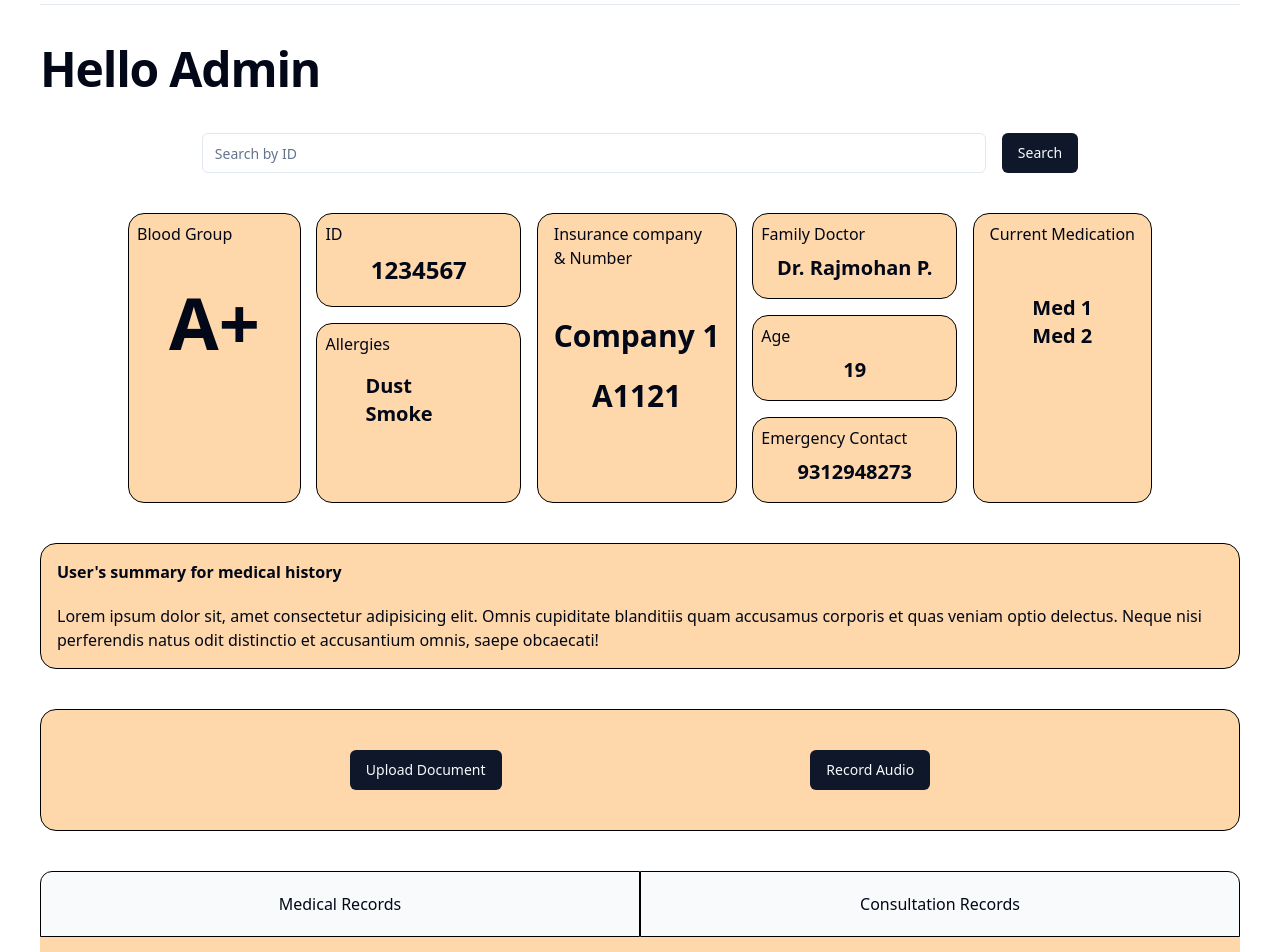
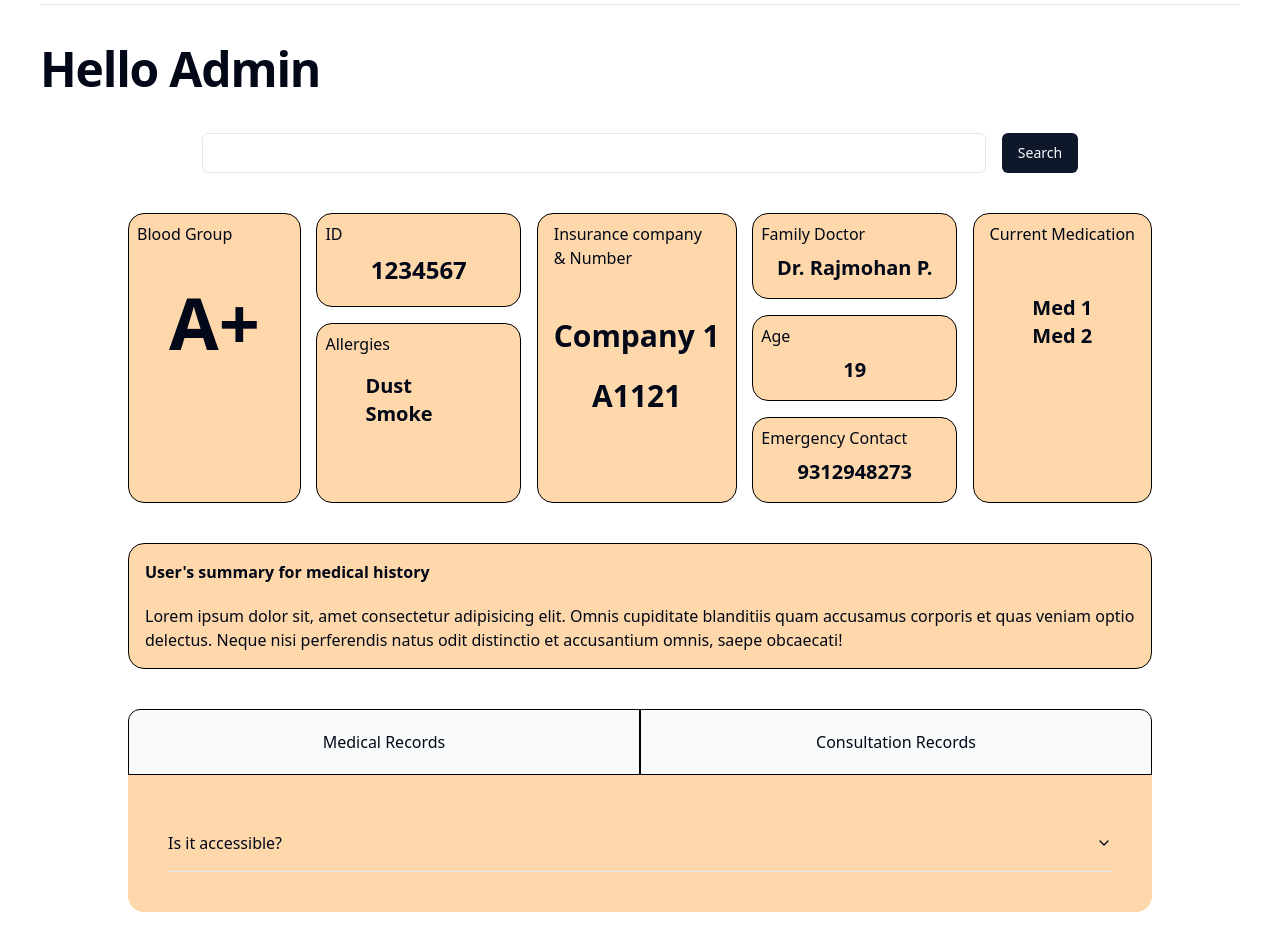
Before and after one commit to aryanraj2713/OneMed, a React (Vite) app in the folder client/web/: page /dashboard in a window 1280 px wide. Shown: the part 160-1112 px from the top of the page. Built offline with nearby package versions, Linux system fonts and the light colour scheme.

Commit message:
add uniformity to the site

```diff
--- a/client/web/src/components/dashboard.tsx
+++ b/client/web/src/components/dashboard.tsx
@@ -3,7 +3,6 @@ import { Button } from "./ui/button";
 import { Input } from "./ui/input";
 import MedicalRecords from "./MedicalRecords";
 import ConsultationRecords from "./ConsultationRecords";
-import { Link } from "react-router-dom";
 
 function Dashboard() {
 	const [activeButton, setActiveButton] = useState(""); // State to track active button
@@ -16,36 +15,6 @@ function Dashboard() {
 			setActiveButton(buttonName); // Activate button
 		}
 	};
-	const [userDetails, setUserDetails] = useState({
-		id: "",
-		bloodGroup: "",
-		allergies: [],
-		insuranceCompany: "",
-		insuranceNumber: "",
-		familyDoctor: "",
-		age: "",
-		emergencyContact: "",
-		currentMedication: [],
-	});
-
-	const [searchId, setSearchId] = useState(""); // State to store search ID
-	const handleSearch = async () => {
-		try {
-			const url = "http://127.0.0.1:8000/user/" + searchId;
-			const response = await fetch(url, {
-				method: "GET",
-				headers: {
-					"Content-Type": "application/json",
-				},
-			});
-			console.log(response);
-			const data = response.json();
-			console.log(data);
-
-		} catch (error) {
-			console.error(error);
-		}
-	}
 
 	return (
 		<div className="w-full h-auto min-h-screen flex flex-col gap-10 p-10">
@@ -66,15 +35,7 @@ function Dashboard() {
 				Hello Admin
 			</h1>
 			<div className="w-full h-[20%] px-10 flex items-center justify-center gap-4">
-				<Input
-					className="w-[70%] "
-					onChange={(e) => setSearchId(e.target.value)}
-					placeholder="Search by ID"
-					value={searchId}
-					type="text"
-					name="searchId"
-					id="searchId"
-				/>{" "}
+				<Input className="w-[70%] " />
 				<Button>Search</Button>
 			</div>
 			<div className="w-full flex justify-center">
@@ -157,39 +118,26 @@ function Dashboard() {
 					</div>
 				</div>
 			</div>
-			<div className="p-4 flex flex-col w-full h-auto border bg-orange-200 border-black rounded-2xl">
+			<div className="flex w-full justify-center">
+				<div className="p-4 flex flex-col w-full h-auto border max-w-5xl bg-orange-200 border-black rounded-2xl">
 					<div className="pb-5 font-bold ">
 						User's summary for medical history{" "}
 					</div>
 					<div>
-					Lorem ipsum dolor sit, amet consectetur adipisicing elit.
-					Omnis cupiditate blanditiis quam accusamus corporis et quas
-					veniam optio delectus. Neque nisi perferendis natus odit
-					distinctio et accusantium omnis, saepe obcaecati!{" "}
+						Lorem ipsum dolor sit, amet consectetur adipisicing elit. Omnis
+						cupiditate blanditiis quam accusamus corporis et quas veniam optio
+						delectus. Neque nisi perferendis natus odit distinctio et
+						accusantium omnis, saepe obcaecati!{" "}
 					</div>
 				</div>
-			<div className="flex bg-orange-200 rounded-2xl border-black border py-10 justify-evenly">
-				<Link to="/upload-docs"><Button>
-					Upload Document
-				</Button></Link>
-				{/* <Link to="/upload-audio">
-					<Button>
-						Upload Audio
-					</Button>
-				</Link> */}
-				<Link to="/record-audio">
-					<Button>
-						Record Audio
-					</Button>
-				</Link>
 			</div>
-			<div className="w-full bg-orange-200 rounded-2xl flex flex-col">
+			<div className="flex w-full justify-center">
+				<div className="w-full bg-orange-200 rounded-2xl flex flex-col max-w-5xl">
 					<div className="flex w-full h-auto justify-center items-center ">
 						<button
 							type="button"
-						className={`w-[50%] border border-black p-5 ${activeButton === "Medical"
-							? "bg-orange-300"
-							: "bg-gray-50"
+							className={`w-[50%] border border-black p-5 ${
+								activeButton === "Medical" ? "bg-orange-300" : "bg-gray-50"
 							} rounded-tl-xl`}
 							onClick={() => handleButtonClick("Medical")}
 						>
@@ -197,16 +145,14 @@ function Dashboard() {
 						</button>
 						<button
 							type="button"
-						className={`w-[50%] border border-black p-5 ${activeButton === "Consultation"
-							? "bg-orange-300"
-							: "bg-gray-50"
+							className={`w-[50%] border border-black p-5 ${
+								activeButton === "Consultation" ? "bg-orange-300" : "bg-gray-50"
 							} rounded-tr-xl`}
 							onClick={() => handleButtonClick("Consultation")}
 						>
 							Consultation Records
 						</button>
 					</div>
-
 					<div className="p-10">
 						{activeButton === "Medical" ? (
 							<MedicalRecords />
@@ -216,6 +162,7 @@ function Dashboard() {
 					</div>
 				</div>
 			</div>
+		</div>
 	);
 }
 
--- a/client/web/src/components/login.tsx
+++ b/client/web/src/components/login.tsx
@@ -1,5 +1,6 @@
 import { Formik, Form, Field, ErrorMessage } from "formik";
 import { Button } from "./ui/button";
+import { Link } from "react-router-dom";
 function Login() {
 	return (
 		<div className="flex flex-col w-full h-auto">
@@ -34,21 +35,24 @@ function Login() {
 						onSubmit={(values, { setSubmitting }) => {
 							setTimeout(async () => {
 								try {
-									const response = await fetch('http://127.0.0.1:8000/auth/login', {
-										method: 'POST',
-										headers: {
-											'Accept': 'application/json',
-											'Content-Type': 'application/x-www-form-urlencoded'
+									const response = await fetch(
+										"http://127.0.0.1:8000/auth/login",
+										{
+											method: "POST",
+											headers: {
+												Accept: "application/json",
+												"Content-Type": "application/x-www-form-urlencoded",
+											},
+											body: new URLSearchParams({
+												grant_type: "",
+												username: values.email,
+												password: values.password,
+												scope: "",
+												client_id: "",
+												client_secret: "",
+											}),
 										},
-										body: new URLSearchParams({
-											'grant_type': '',
-											'username': values.email,
-											'password': values.password,
-											'scope': '',
-											'client_id': '',
-											'client_secret': ''
-										})
-									});
+									);
 									console.log(response);
 									window.location.href = "/dashboard";
 									console.log(response);
@@ -98,6 +102,9 @@ function Login() {
 						)}
 					</Formik>
 				</div>
+				<div className="flex w-full items-center  justify-center gap-2">
+					Don't have an account? <Link to="/signup" className="underline">Sign up</Link>
+				</div>
 			</div>
 		</div>
 	);
--- a/client/web/src/components/signup.tsx
+++ b/client/web/src/components/signup.tsx
@@ -1,5 +1,6 @@
 import { Formik, Form, Field } from "formik";
 import { Button } from "./ui/button";
+import { Link } from "react-router-dom";
 function Signup() {
 	return (
 		<div className="flex flex-col w-full h-auto">
@@ -139,6 +140,9 @@ function Signup() {
 						)}
 					</Formik>
 				</div>
+				<div className="flex w-full items-center  justify-center gap-2">
+					Already have an account? <Link to="/Login" className="underline">Sign in</Link>
+				</div>
 			</div>
 		</div>
 	);
```
Lines whose indentation alone changed are shown as unchanged.
